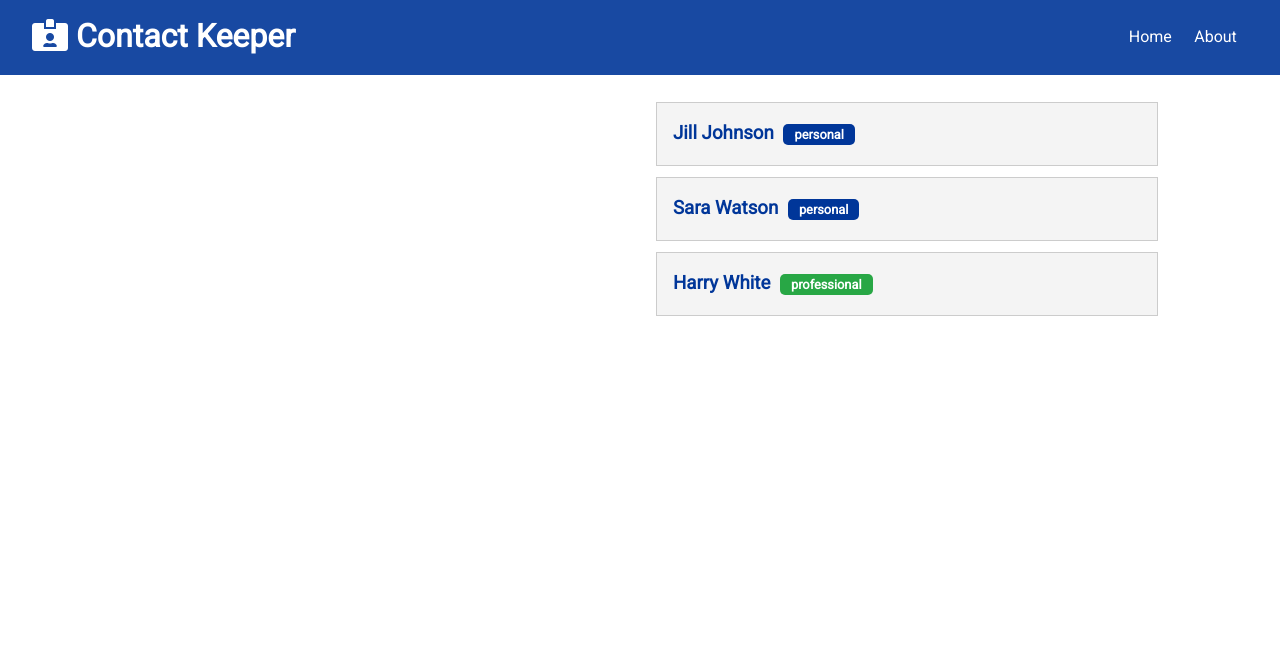
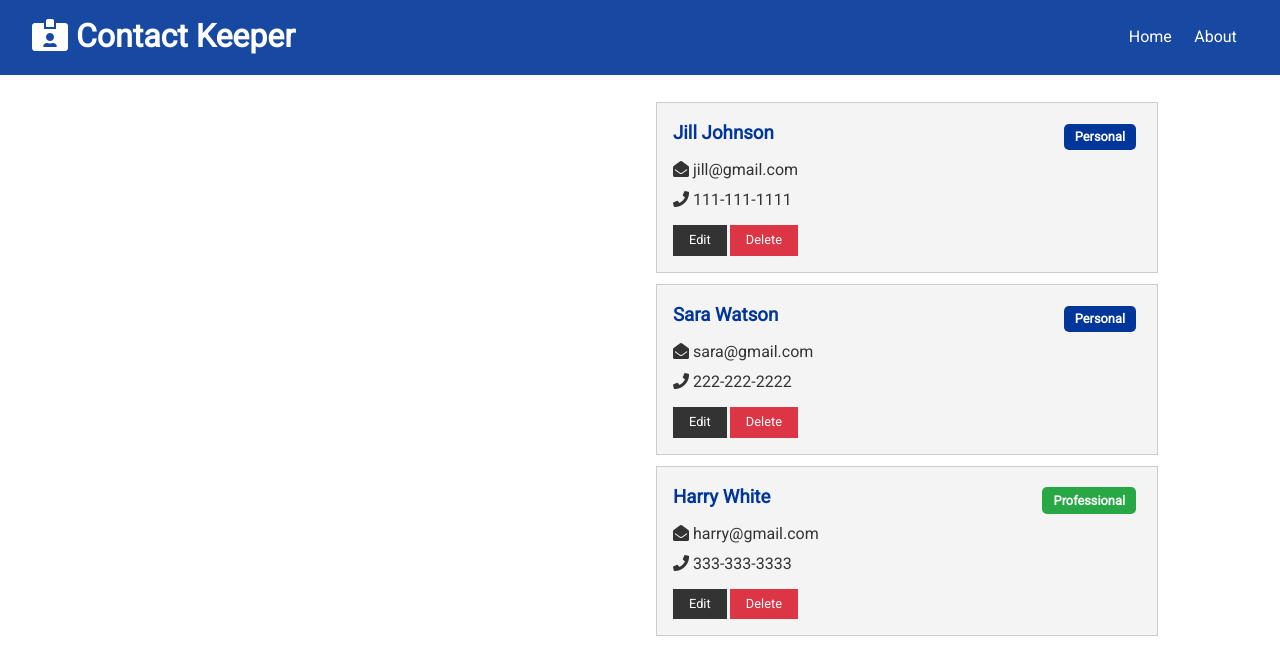
Before and after one commit to tomofficer/contact-keeper, a React (Create React App) app in the folder client/: page / in a window 1280 px wide. Shown: the top 658 px of the page. Built offline with nearby package versions, Linux system fonts and the light colour scheme.

Commit message:
added contact buttons, added contact badges

```diff
--- a/client/src/components/contacts/ContactItem.js
+++ b/client/src/components/contacts/ContactItem.js
@@ -1,4 +1,4 @@
-//8 mins into #53!!!!
+import PropTypes from 'prop-types'
 
 
 const ContactItem = ({ contact }) => {
@@ -8,18 +8,35 @@
         <div className="card bg-light">
             <h3 className="text-primary text-left">
                 {name}{' '}
-                <span
+                <span style={{ float: 'right' }}
                     className={
                         'badge ' +
                         (type === 'professional' ? 'badge-success' : 'badge-primary')
                     }
                 >
-                    {type}
+                    {type.charAt(0).toUpperCase() + type.slice(1)}
                 </span>
             </h3>
+            <ul className="list">
+                {email && (<li>
+                    <i className="fas fa-envelope-open" /> {email}
+                </li>)}
+                {phone && (<li>
+                    <i className="fas fa-phone" /> {phone}
+                </li>)}
+            </ul>
+
+            <p>
+                <button className="btn btn-dark btn-sm">Edit</button>
+                <button className="btn btn-danger btn-sm">Delete</button>
+            </p>
 
         </div>
     )
 }
 
+ContactItem.propTypes = {
+    contact: PropTypes.object.isRequired,
+}
+
 export default ContactItem;
```
